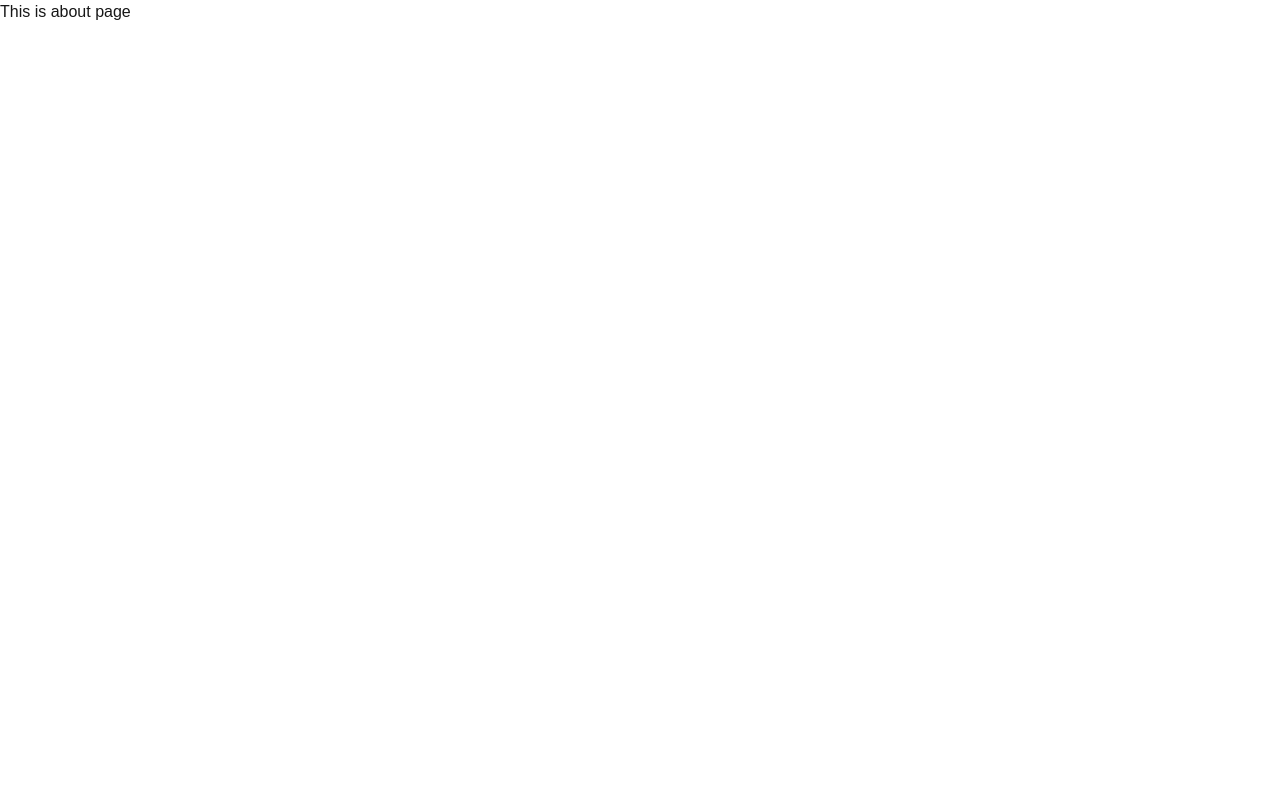
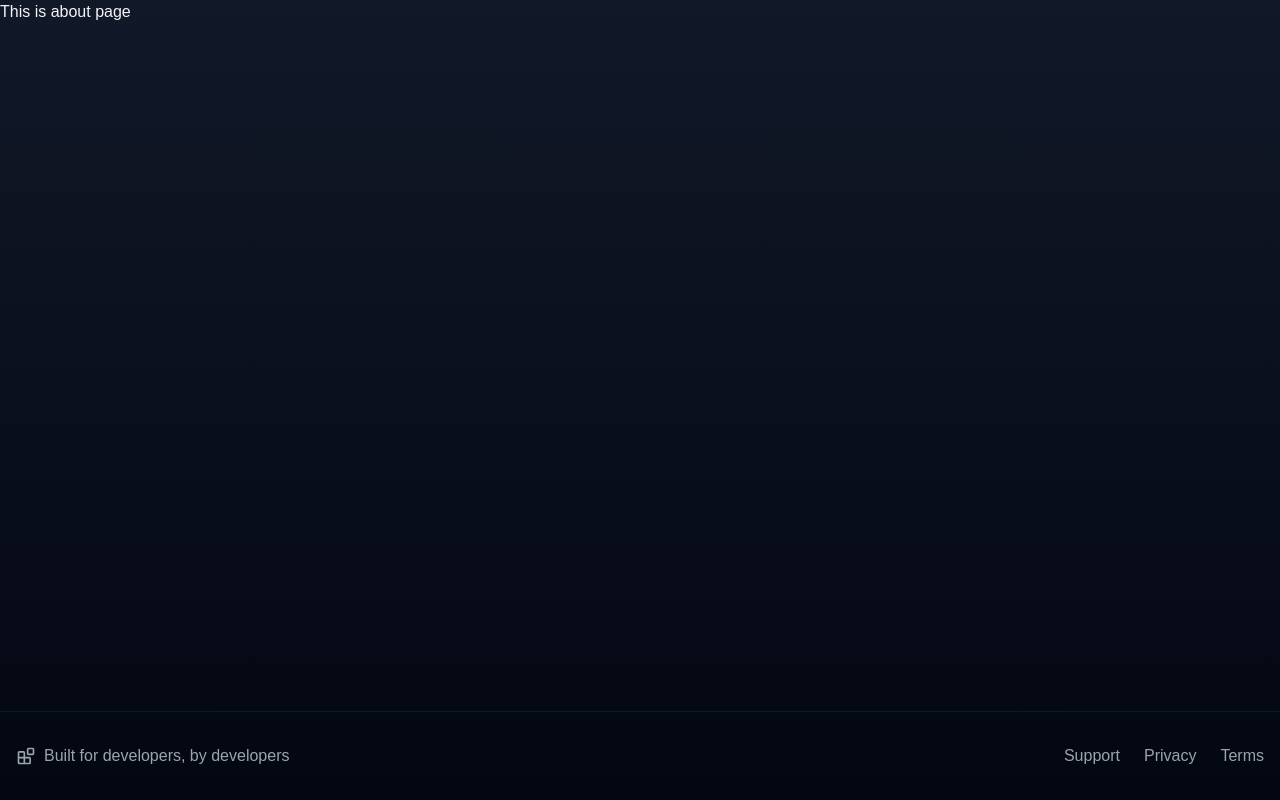
Before and after one commit to vaish7github/Code-Editor-, a Next.js app: page /about in a window 1280 px wide. Built offline with nearby package versions, Linux system fonts and the light colour scheme; no server answers.

Commit message:
The footer has been added

```diff
--- a/src/app/layout.tsx
+++ b/src/app/layout.tsx
@@ -3,6 +3,7 @@ import { Geist, Geist_Mono } from "next/font/google";
 import "./globals.css";
 import { ClerkProvider } from "@clerk/nextjs";
 import ConvexClientProvider from "../components/providers/ConvexClientProvider";
+import Footer from "../components/providers/Footer";
 
 const geistSans = Geist({
   variable: "--font-geist-sans",
@@ -28,11 +29,13 @@ export default function RootLayout({
     <ClerkProvider>
       <html lang="en">
         <body
-          className={`${geistSans.variable} ${geistMono.variable} antialiased`}
+          className={`${geistSans.variable} ${geistMono.variable} antialiased min-h-screen bg-gradient-to-b from-gray-900 to-gray-950 text-gray-100 flex flex-col`}
         >
           <ConvexClientProvider>
             {children}
           </ConvexClientProvider>
+
+          <Footer />
         </body>
       </html>
     </ClerkProvider>
--- a/src/app/page.tsx
+++ b/src/app/page.tsx
@@ -1,24 +1,7 @@
-import {SignOutButton, SignUpButton, SignedIn, SignedOut, UserButton } from "@clerk/nextjs";
-import Image from "next/image";
-
 export default function Home() {
   return (
     <div>
-      <SignedOut>
-        <SignUpButton>
-          <button className="bg-blue-500 hover:bg-blue-700 text-white font-bold py-2 px-4 rounded">
-            Signup
-          </button>
-        </SignUpButton>
-      </SignedOut>
-      <UserButton/>
-      <SignedIn>
-        <SignOutButton>
-          <button className="bg-red-500 hover:bg-blue-700 text-white font-bold py-2 px-4 rounded">
-            Signout
-          </button>
-        </SignOutButton>
-      </SignedIn>
+      hey
     </div>
   )
 }
--- /dev/null
+++ b/src/components/providers/Footer.tsx
@@ -0,0 +1,33 @@
+// since this is a ui we dont really type it out its a general layout for the footer of a page -- no logic at all
+// this is the footer component of the page
+
+import { Blocks } from "lucide-react";
+import Link from "next/link";
+
+function Footer() {
+  return (
+    <footer className="relative border-t border-gray-800/50 mt-auto">
+      <div className="absolute inset-x-0 -top-px h-px bg-gradient-to-r from-transparent via-gray-900 to-transparent" />
+      <div className="max-w-7xl mx-auto px-4 py-8">
+        <div className="flex flex-col md:flex-row items-center justify-between gap-4">
+          <div className="flex items-center gap-2 text-gray-400">
+            <Blocks className="size-5" />
+            <span>Built for developers, by developers</span>
+          </div>
+          <div className="flex items-center gap-6">
+            <Link href="/support" className="text-gray-400 hover:text-gray-300 transition-colors">
+              Support
+            </Link>
+            <Link href="/privacy" className="text-gray-400 hover:text-gray-300 transition-colors">
+              Privacy
+            </Link>
+            <Link href="/terms" className="text-gray-400 hover:text-gray-300 transition-colors">
+              Terms
+            </Link>
+          </div>
+        </div>
+      </div>
+    </footer>
+  );
+}
+export default Footer;
--- a/tailwind.config.ts
+++ b/tailwind.config.ts
@@ -2,9 +2,9 @@ import type { Config } from "tailwindcss";
 
 export default {
   content: [
-    "./pages/**/*.{js,ts,jsx,tsx,mdx}",
-    "./components/**/*.{js,ts,jsx,tsx,mdx}",
-    "./app/**/*.{js,ts,jsx,tsx,mdx}",
+    "./src/pages/**/*.{js,ts,jsx,tsx,mdx}",
+    "./src/components/**/*.{js,ts,jsx,tsx,mdx}",
+    "./src/app/**/*.{js,ts,jsx,tsx,mdx}",
   ],
   theme: {
     extend: {
```
Also changed, not shown: package.json (+5 -2 lines), 1 other file (tests, documents, lock files or other folders).
